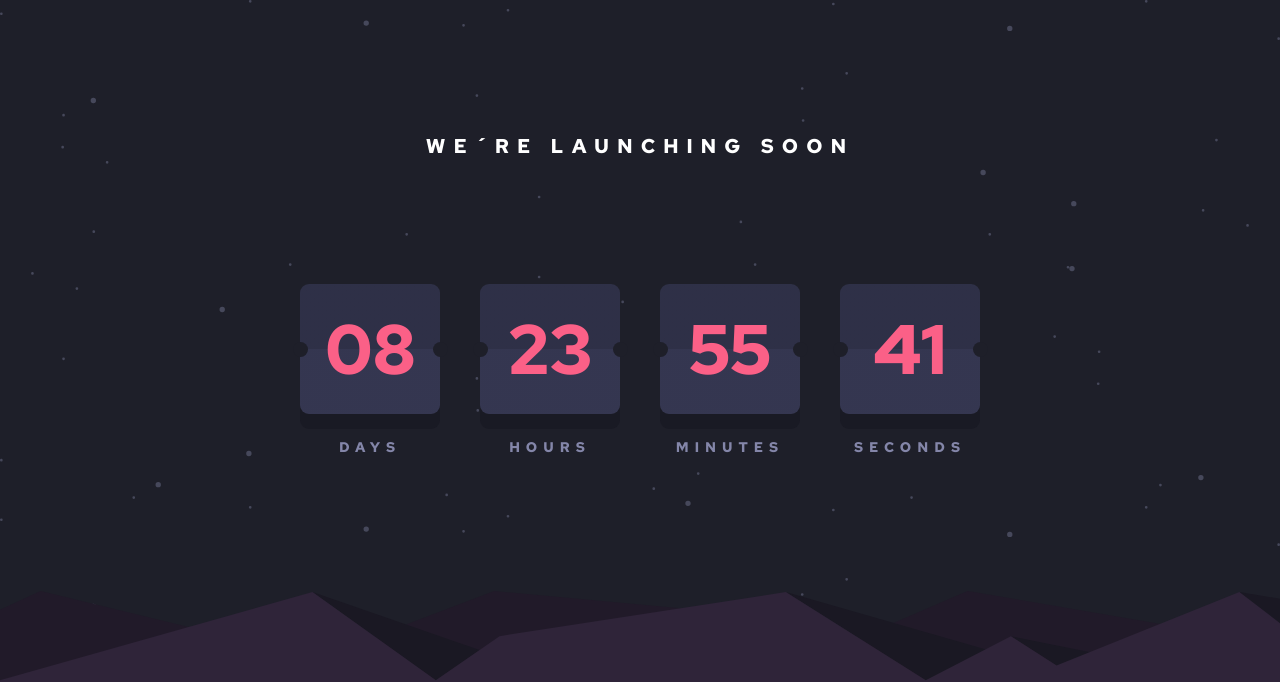
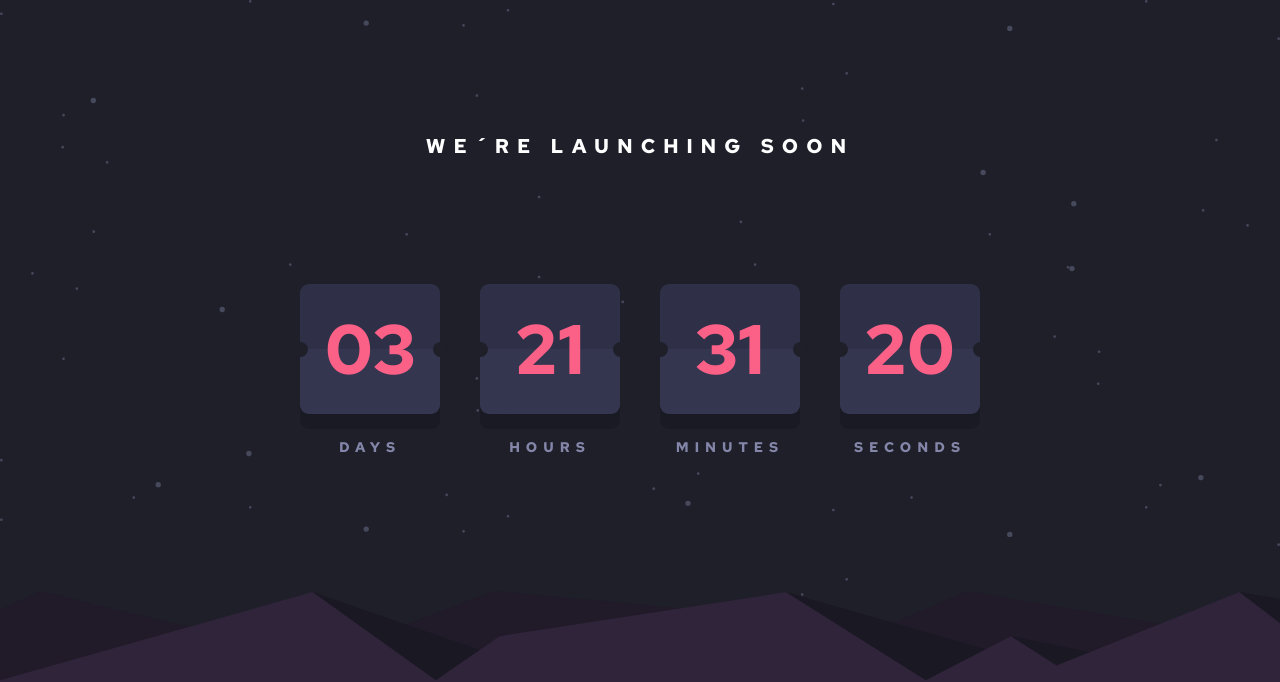
Before and after one commit to FSRR/Launch-Countdown-Timer, a plain HTML site: page index.html in a window 1280 px wide. Shown: the top 682 px of the page. Drawn offline with Linux system fonts and the light colour scheme.

Commit message:
Javascript

```diff
--- a/index.html
+++ b/index.html
@@ -16,25 +16,25 @@
         <main class="main-container">
             <article class="main">
                 <div class="card">
-                    <div class="card-number">
+                    <div class="card-number number">
                         08
                     </div>
                     <h2>Days</h2>
                 </div>
                 <div class="card">
-                    <div class="card-number">
+                    <div class="card-number number">
                         23
                     </div>
                     <h2>Hours</h2>
                 </div>
                 <div class="card">
-                    <div class="card-number">
+                    <div class="card-number number">
                         55
                     </div>
                     <h2>Minutes</h2>
                 </div>
                 <div class="card">
-                    <div class="card-number">
+                    <div class="card-number number">
                         41
                     </div>
                     <h2>Seconds</h2>
@@ -49,5 +49,7 @@
             </div>
         </footer>
     </div>
+
+    <script src="/js/script.js"></script>
 </body>
 </html>
--- /dev/null
+++ b/js/script.js
@@ -0,0 +1,38 @@
+const card_number = Array.from(document.querySelectorAll('.number'))
+const date = new Date('01/01/2021 12:00 AM')
+let timer
+let flip
+
+console.log(card_number);
+
+const countDown = () => {
+    const now = new Date
+
+    const difference = date - now
+    const seconds = 1000
+    const minutes = seconds * 60
+    const hours = minutes * 60
+    const days = hours * 24
+
+    if(difference < 0) {
+        clearInterval(timer)
+    }
+
+    card_number[0].textContent = `${Math.floor(difference / days)}`.padStart(2,0)
+    card_number[1].textContent = `${Math.floor((difference % days) / hours)}`.padStart(2,0)
+    card_number[2].textContent = `${Math.floor((difference % hours) / minutes)}`.padStart(2,0)
+    card_number[3].textContent = `${Math.floor(difference % minutes / seconds)}`.padStart(2,0)
+
+    // card_number[3].classList.toggle('card-flip')
+
+    flip = setTimeout(() => {
+        card_time[3].classList.toggle('card-flip')
+    }, 1000);
+
+    for(const number of card_number) {
+        console.log(number.textContent);
+    }
+}
+
+
+timer = setInterval(countDown, 1000)
```
